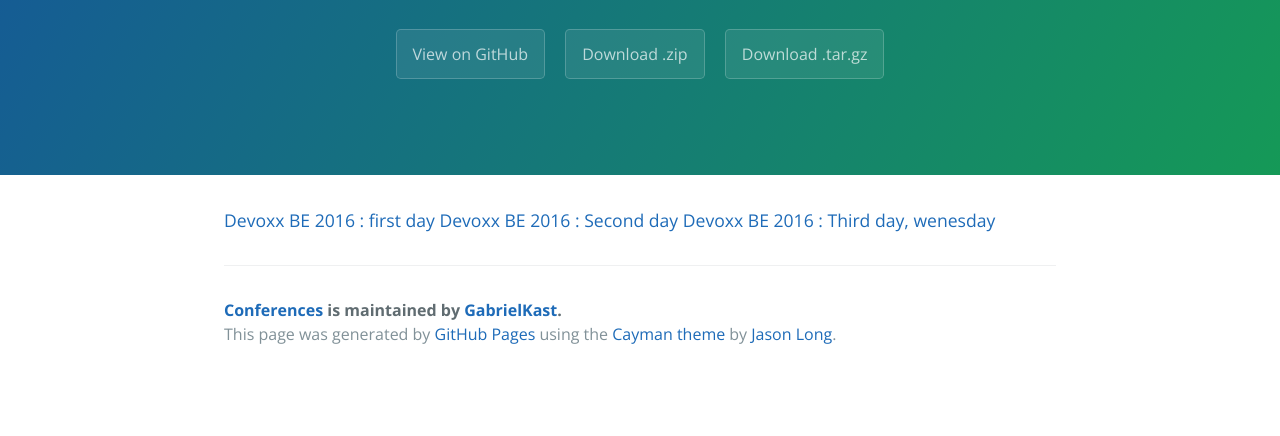
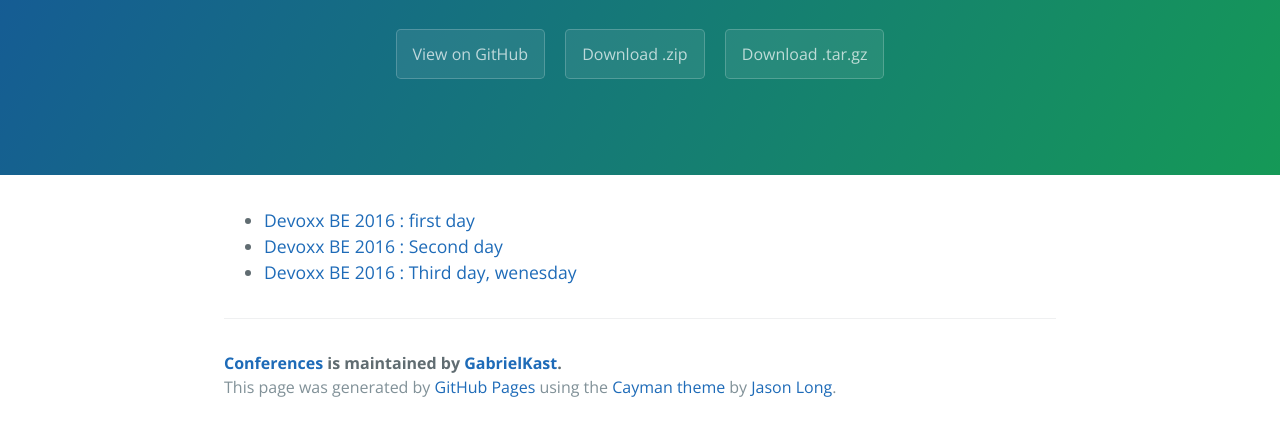
Before and after one commit to GabrielKast/conferences, a plain HTML site: page index.html in a window 1280 px wide. Shown: the part 208-644 px from the top of the page. Drawn offline with nearby package versions, Linux system fonts and the light colour scheme.

```diff
--- a/index.html
+++ b/index.html
@@ -19,9 +19,11 @@
     </section>
 
     <section class="main-content">
-      <p><a href="https://gabrielkast.github.io/conferences/DevoxxBE2016/recap_2016-11-07.md">Devoxx BE 2016 : first day</a>
-<a href="https://gabrielkast.github.io/conferences/DevoxxBE2016/recap_2016-11-08.md">Devoxx BE 2016 : Second day</a>
-<a href="https://gabrielkast.github.io/conferences/DevoxxBE2016/recap_2016-11-09.md">Devoxx BE 2016 : Third day, wenesday</a></p>
+      <ul>
+<li><a href="https://gabrielkast.github.io/conferences/DevoxxBE2016/recap_2016-11-07.md">Devoxx BE 2016 : first day</a></li>
+<li><a href="https://gabrielkast.github.io/conferences/DevoxxBE2016/recap_2016-11-08.md">Devoxx BE 2016 : Second day</a></li>
+<li><a href="https://gabrielkast.github.io/conferences/DevoxxBE2016/recap_2016-11-09.md">Devoxx BE 2016 : Third day, wenesday</a></li>
+</ul>
 
       <footer class="site-footer">
         <span class="site-footer-owner"><a href="https://github.com/GabrielKast/conferences">Conferences</a> is maintained by <a href="https://github.com/GabrielKast">GabrielKast</a>.</span>
--- a/params.json
+++ b/params.json
@@ -1,6 +1,6 @@
 {
   "name": "Conferences",
   "tagline": "Conferences notes",
-  "body": "[Devoxx BE 2016 : first day](https://gabrielkast.github.io/conferences/DevoxxBE2016/recap_2016-11-07.md)\r\n[Devoxx BE 2016 : Second day](https://gabrielkast.github.io/conferences/DevoxxBE2016/recap_2016-11-08.md)\r\n[Devoxx BE 2016 : Third day, wenesday](https://gabrielkast.github.io/conferences/DevoxxBE2016/recap_2016-11-09.md)",
+  "body": "\r\n* [Devoxx BE 2016 : first day](https://gabrielkast.github.io/conferences/DevoxxBE2016/recap_2016-11-07.md)\r\n* [Devoxx BE 2016 : Second day](https://gabrielkast.github.io/conferences/DevoxxBE2016/recap_2016-11-08.md)\r\n* [Devoxx BE 2016 : Third day, wenesday](https://gabrielkast.github.io/conferences/DevoxxBE2016/recap_2016-11-09.md)",
   "note": "Don't delete this file! It's used internally to help with page regeneration."
 }
```
